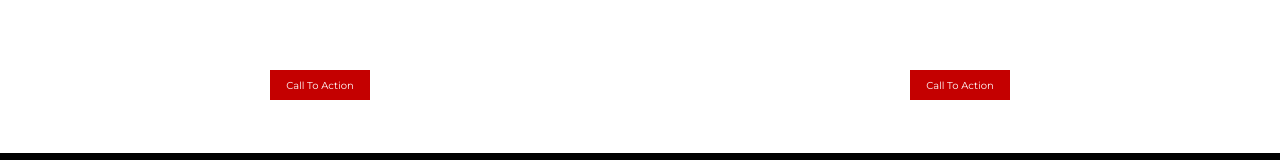
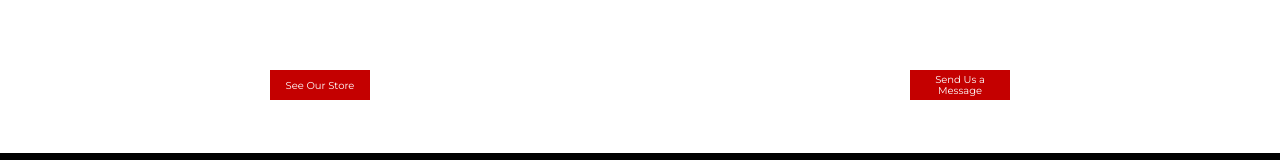
Before and after one commit to JerryBruce/Band-Room-Music-Store, a React (Create React App) app in the folder front-end/: page / in a window 1280 px wide. Shown: the part 487-647 px from the top of the page. Built offline with nearby package versions, Linux system fonts and the light colour scheme.

Commit message:
updating home component

```diff
--- a/front-end/src/components/Home.js
+++ b/front-end/src/components/Home.js
@@ -16,8 +16,8 @@ export class Home extends Component {
             </p>
           </div>
           <div className="cta f-c-sa">
-            <button className="btn-cta">Call To Action</button>
-            <button className="btn-cta">Call To Action</button>
+            <button className="btn-cta">See Our Store</button>
+            <button className="btn-cta">Send Us a Message</button>
           </div>
         </div>
       </div>
```
